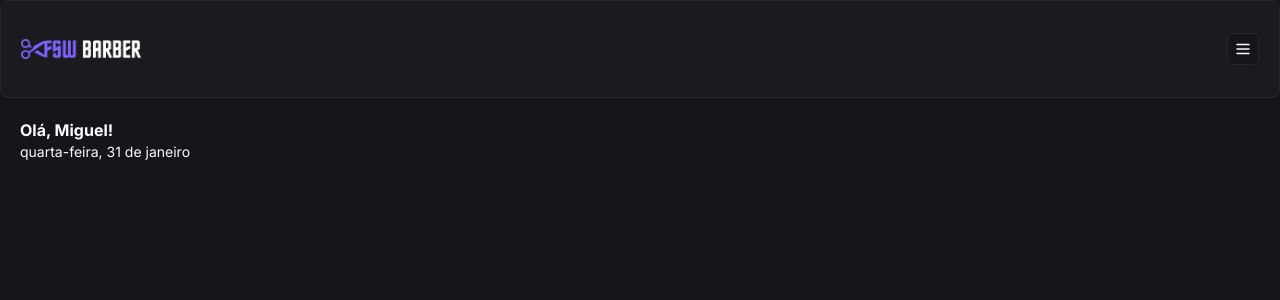
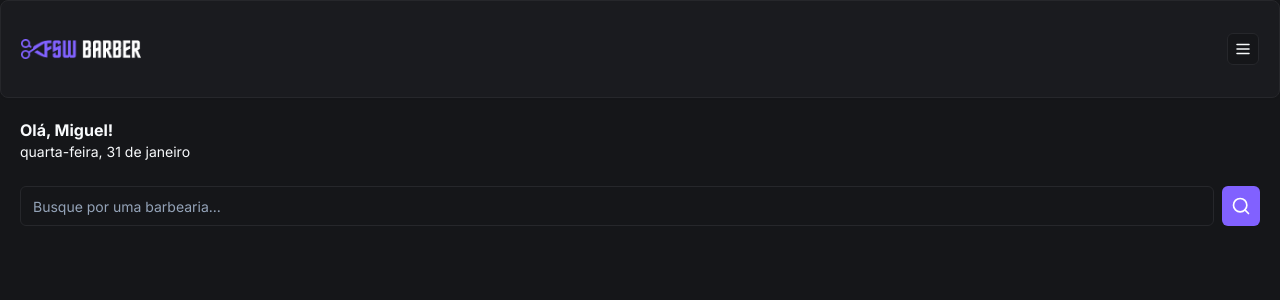
Before and after one commit to wolaceluedke/volaceBarber, a Next.js app: page / in a window 1280 px wide. Shown: the top 300 px of the page. Built offline with nearby package versions, Linux system fonts and the light colour scheme.

Commit message:
feat: add search component

```diff
--- /dev/null
+++ b/app/(home)/_components/search.tsx
@@ -0,0 +1,19 @@
+"use client";
+
+import { Button } from "@/app/_components/ui/button";
+import { Input } from "@/app/_components/ui/input";
+import { SearchIcon } from "lucide-react";
+
+const Search = () => {
+  return (
+    <div className="flex items-center gap-2 ">
+    <Input placeholder="Busque por uma barbearia..."/>
+    <Button variant="default" size="icon">
+      <SearchIcon size={20} />
+    </Button>
+
+    </div>
+   );
+}
+
+export default Search;
--- a/app/(home)/page.tsx
+++ b/app/(home)/page.tsx
@@ -1,6 +1,7 @@
 import { format } from "date-fns"
-import Header from "./_components/header";
+import Header from "../_components/header";
 import { ptBR } from "date-fns/locale";
+import Search from "./_components/search";
 
 export default function Home() {
   return (
@@ -15,6 +16,9 @@
 })}
 </p>
    </div>
+   <div className="px-5 mt-6">
+   <Search/>
+   </div>
     </div>
   );
 }
--- a/app/(home)/_components/header.tsx
+++ b/app/_components/header.tsx
@@ -1,5 +1,5 @@
-import { Button } from "@/app/components/ui/button";
-import { Card, CardContent } from "@/app/components/ui/card";
+import { Button } from "@/app/_components/ui/button";
+import { Card, CardContent } from "@/app/_components/ui/card";
 import { MenuIcon } from "lucide-react";
 import Image from "next/image";
 
--- /dev/null
+++ b/app/_components/ui/input.tsx
@@ -0,0 +1,25 @@
+import * as React from "react"
+
+import { cn } from "@/app/_lib/utils"
+
+export interface InputProps
+  extends React.InputHTMLAttributes<HTMLInputElement> {}
+
+const Input = React.forwardRef<HTMLInputElement, InputProps>(
+  ({ className, type, ...props }, ref) => {
+    return (
+      <input
+        type={type}
+        className={cn(
+          "flex h-10 w-full rounded-md border border-input bg-background px-3 py-2 text-sm ring-offset-background file:border-0 file:bg-transparent file:text-sm file:font-medium placeholder:text-muted-foreground focus-visible:outline-none focus-visible:ring-2 focus-visible:ring-ring focus-visible:ring-offset-2 disabled:cursor-not-allowed disabled:opacity-50",
+          className
+        )}
+        ref={ref}
+        {...props}
+      />
+    )
+  }
+)
+Input.displayName = "Input"
+
+export { Input }
```
Also changed, not shown: app/_components/ui/button.tsx (renamed from app/components/ui/button.tsx), app/_components/ui/card.tsx (renamed from app/components/ui/card.tsx).
